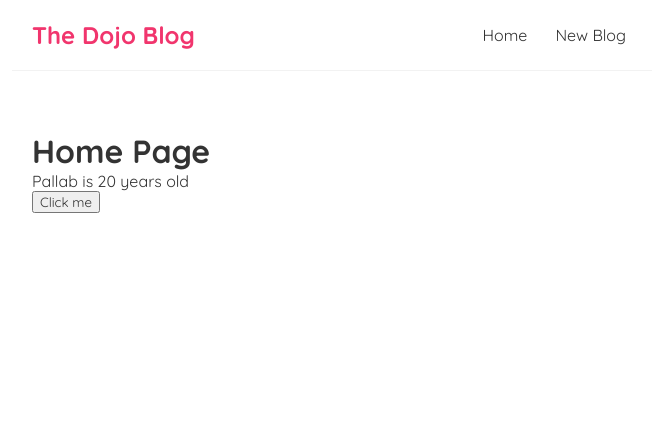
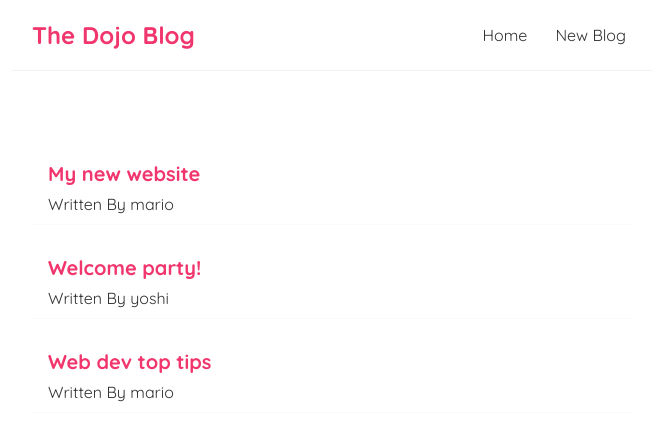
Before and after one commit to pallab99/React-js-The-Net-Code, a React (Create React App) app: page / in a window 1280 px wide. Shown: the top 440 px of the page, without its empty margins (308-964 px from the left). Built offline with nearby package versions, Linux system fonts and the light colour scheme.

Commit message:
Usesatate output list

```diff
--- a/src/Home.jsx
+++ b/src/Home.jsx
@@ -1,19 +1,20 @@
 import { useState } from "react";
 
 const Home = () => {
-  const [name, setName] = useState("Pallab");
-  const [age,setAge]=useState(20);
-
-  const handleClick = () => {
-    setName("Pallab Majumdar");
-    setAge(23);
-  };
+  const [blogs, setBlogs] = useState([
+    { title: "My new website", body: "lorem ipsum...", author: "mario", id: 1 },
+    { title: "Welcome party!", body: "lorem ipsum...", author: "yoshi", id: 2 },
+    {title: "Web dev top tips",body: "lorem ipsum...",author: "mario",id: 3,}
+  ]);
 
   return (
     <div className="Home">
-      <h1>Home Page</h1>
-      <p>{name} is {age} years old</p>
-      <button onClick={handleClick}>Click me</button>
+      {blogs.map((blog) => (
+        <div className="blog-preview" key={blog.id}>
+          <h2>{blog.title}</h2>
+          <p>Written By {blog.author}</p>
+        </div>
+      ))}
     </div>
   );
 };
--- a/src/index.css
+++ b/src/index.css
@@ -39,3 +39,21 @@
   margin: 40px auto;
   padding: 20px;
 }
+
+/* blog previews / list */
+.blog-preview {
+  padding: 10px 16px;
+  margin: 20px 0;
+  border-bottom: 1px solid #fafafa;
+}
+
+.blog-preview:hover {
+  box-shadow: 1px 3px 5px rgba(0, 0, 0, 0.1);
+  cursor: pointer;
+}
+
+.blog-preview h2 {
+  font-size: 20px;
+  color: #f1356d;
+  margin-bottom: 8px;
+}
```
